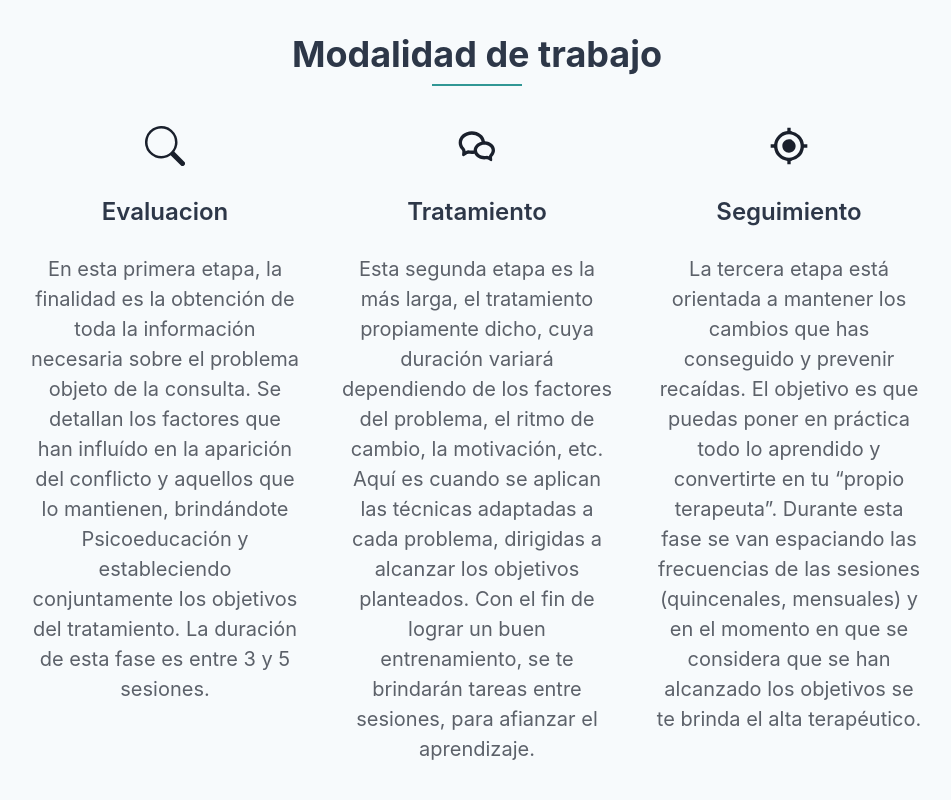
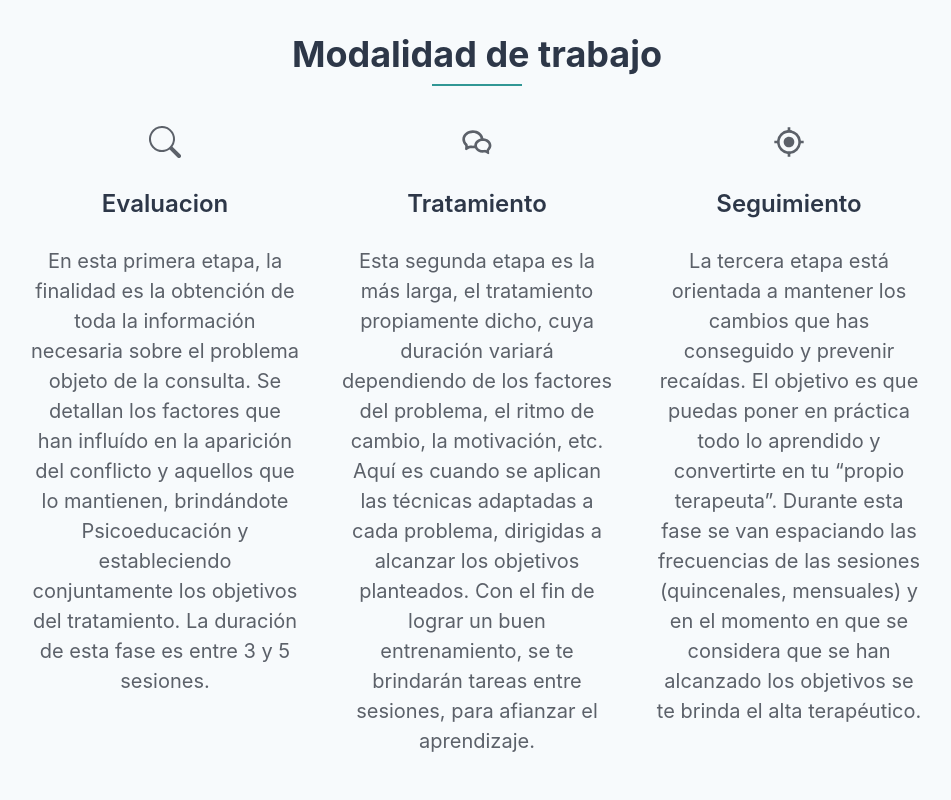
Before and after one commit to SilvaLucas92/JS-web, a React (Create React App) app: page / in a window 1280 px wide. Shown: the part 3880-4680 px from the top of the page, without its empty margins (163-1114 px from the left). Built offline with nearby package versions, Linux system fonts and the light colour scheme.

Commit message:
Modify nav links

```diff
--- a/src/components/Footer/Footer.js
+++ b/src/components/Footer/Footer.js
@@ -1,6 +1,5 @@
-import { Flex, Icon, Text } from '@chakra-ui/react'
+import { Flex, Text } from '@chakra-ui/react'
 import React from 'react'
-import { AiFillHeart } from 'react-icons/ai'
 
 const Footer = () => {
   return (
@@ -10,7 +9,7 @@ const Footer = () => {
     w='90%'
     mx='auto'
     h={50}
-    backgroundColor='#ffffff'
+    backgroundColor='#f7fafc'
     >
         <Text
         alignItems='center'
--- a/src/components/Header/NavData.js
+++ b/src/components/Header/NavData.js
@@ -9,7 +9,7 @@ const navLinks = [
     },
     {
         section: 'Modalidad de trabajo',
-        to: 'frequentQuestions'
+        to: 'WorkModality'
     },
     {
         section: 'Contacto',
--- a/src/components/TherapyServices/components/EachService.js
+++ b/src/components/TherapyServices/components/EachService.js
@@ -2,7 +2,7 @@ import { Stack, Text, VStack, GridItem } from "@chakra-ui/react";
 import Feature from "./Feature";
 function EachService({ data, title }) {
   return (
-    <VStack my={10} align={"center"} justify="center">
+    <VStack my={10} align={"center"}>
       <Text
         as="h3"
         color="#2d3748"
--- a/src/components/TherapyServices/components/Feature.js
+++ b/src/components/TherapyServices/components/Feature.js
@@ -4,7 +4,7 @@ const Feature = ({ title, children }) => {
   return (
     <Flex>
       <Flex>
-        <Icon boxSize={5} mt={1} color="brand.500">
+        <Icon boxSize={5} mt={1}>
           <path
             fillRule="evenodd"
             d="M16.707 5.293a1 1 0 010 1.414l-8 8a1 1 0 01-1.414 0l-4-4a1 1 0 011.414-1.414L8 12.586l7.293-7.293a1 1 0 011.414 0z"
--- a/src/components/WorkModality/WorkModality.js
+++ b/src/components/WorkModality/WorkModality.js
@@ -28,27 +28,27 @@ const Feature = ({ title, text, icon }) => {
 const Modalidad = () => {
   return (
     <Section
-      id="modalidad"
+      id="WorkModality"
       title="Modalidad de trabajo"
       backgroundColor="#f7fafc"
     >
       <SimpleGrid columns={{ base: 1, md: 3 }} spacing={10} textAlign="center">
         <Feature
-          icon={<Icon as={BsSearch} w={10} h={10} />}
+          icon={<Icon as={BsSearch} w={8} h={8} opacity="0.7"/>}
           title={"Evaluacion"}
           text={
             "En esta primera etapa, la finalidad es la obtención de toda la información necesaria sobre el problema objeto de la consulta. Se detallan los factores que han influído en la aparición del conflicto y aquellos que lo mantienen, brindándote Psicoeducación y estableciendo conjuntamente los objetivos del tratamiento. La duración de esta fase es entre 3 y 5 sesiones."
           }
         />
         <Feature
-          icon={<Icon as={RiWechatLine} w={10} h={10} />}
+          icon={<Icon as={RiWechatLine} w={8} h={8} opacity="0.7"/>}
           title={"Tratamiento"}
           text={
             "Esta segunda etapa es la más larga, el tratamiento propiamente dicho, cuya duración variará dependiendo de los factores del problema, el ritmo de cambio, la motivación, etc. Aquí es cuando se aplican las técnicas adaptadas a cada problema, dirigidas a alcanzar los objetivos planteados.  Con el fin de lograr un buen entrenamiento, se te brindarán tareas entre sesiones, para afianzar el aprendizaje."
           }
         />
         <Feature
-          icon={<Icon as={MdOutlineGpsFixed} w={10} h={10} />}
+          icon={<Icon as={MdOutlineGpsFixed} w={8} h={8} opacity="0.7"/>}
           title={"Seguimiento"}
           text={
             "La tercera etapa está orientada a mantener los cambios que has conseguido y prevenir recaídas. El objetivo es que puedas poner en práctica todo lo aprendido y convertirte en tu “propio terapeuta”. Durante esta fase se van espaciando las frecuencias de las sesiones (quincenales, mensuales) y en el momento en que se considera que se han alcanzado los objetivos se te brinda el alta terapéutico."
--- a/src/pages/index.js
+++ b/src/pages/index.js
@@ -4,7 +4,6 @@ import Contact from "../components/Contact/Contact";
 import Hero from "../components/Hero/Hero";
 import Layout from "../components/Layout/Layout";
 import WorkModality from "../components/WorkModality/WorkModality";
-import Servicios from "../components/Servicios/Servicios";
 import Therapy from "../components/Therapy/Therapy";
 import TherapyServices from "../components/TherapyServices/TherapyServices";
 
@@ -15,7 +14,6 @@ const Home = () => {
       <AboutMe />
       <Therapy />
       <TherapyServices />
-      {/* <Servicios /> */}
       <WorkModality />
       <Contact />
     </Layout>
```
